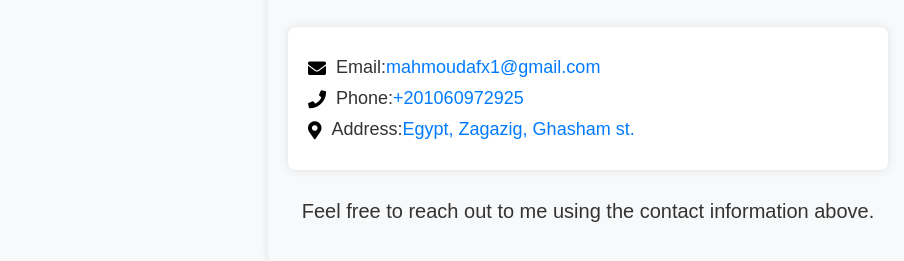
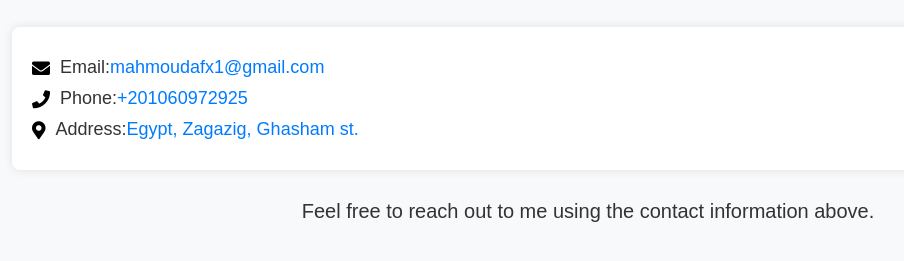
Before and after one commit to mahmoudafx1/Contact-MI, a plain HTML site: page index.html in a window 1280 px wide. Shown: the part 131-392 px from the top of the page, without its empty margins (52-956 px from the left). Drawn offline with Linux system fonts and the light colour scheme.

Commit message:
Add files via upload

```diff
--- a/index.html
+++ b/index.html
@@ -15,7 +15,7 @@
         }
 
         .container {
-            max-width: 600px;
+            max-width: 90%;
             margin: 50px auto;
             padding: 20px;
             background-color: #f8f9fa;
```
